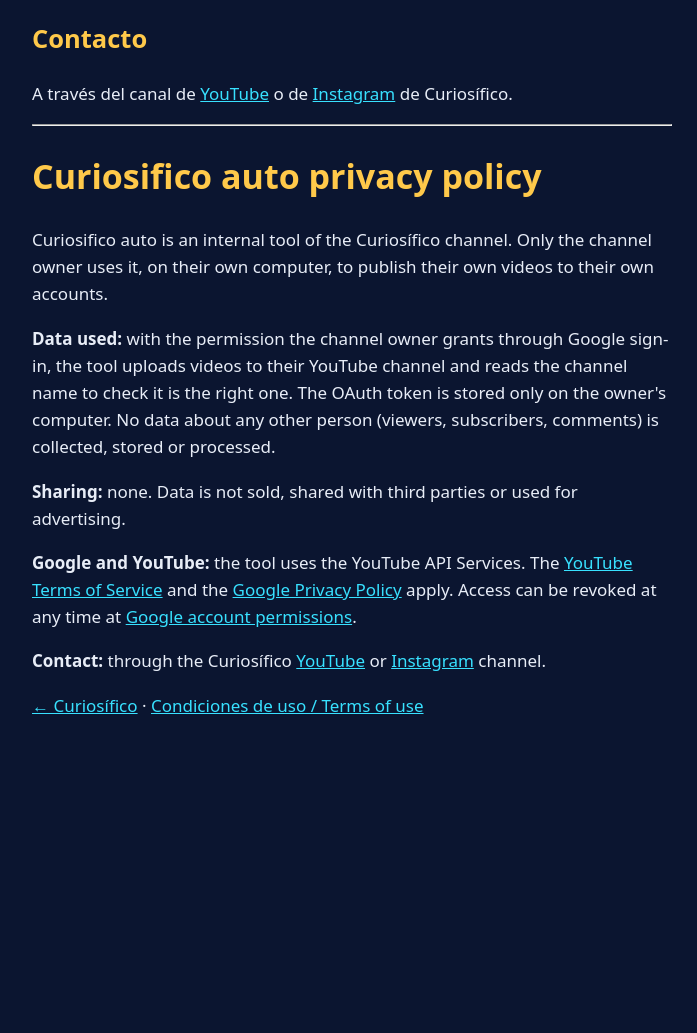
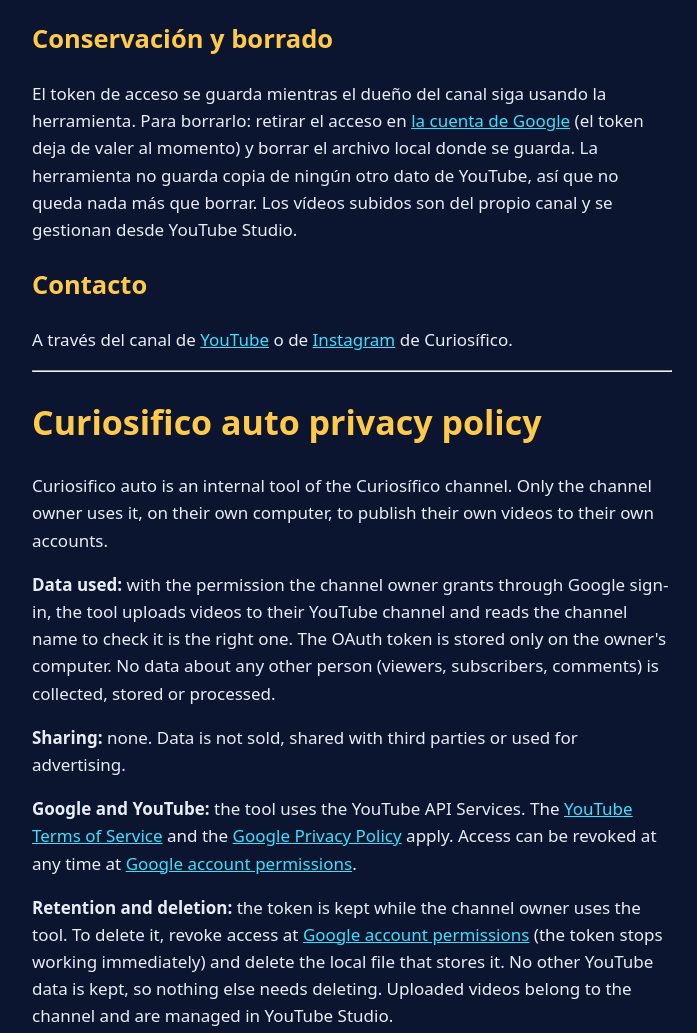
Before and after one commit to Theprim0/curiosifico, a plain HTML site: page privacidad.html in a window 1280 px wide. Shown: the part 934-1967 px from the top of the page, without its empty margins (288-985 px from the left). Before the commit the page ends 1718 px from the top, so only its background shows below. Drawn offline with Linux system fonts and the light colour scheme.

Commit message:
Privacidad: conservación y borrado de datos
Co-Authored-By: Claude Opus 5.5 <noreply@anthropic.com>

```diff
--- a/privacidad.html
+++ b/privacidad.html
@@ -37,6 +37,12 @@
   cualquier momento desde <a href="https://myaccount.google.com/permissions">la configuración de seguridad de la
   cuenta de Google</a>.</p>
 
+  <h2>Conservación y borrado</h2>
+  <p>El token de acceso se guarda mientras el dueño del canal siga usando la herramienta. Para borrarlo: retirar el
+  acceso en <a href="https://myaccount.google.com/permissions">la cuenta de Google</a> (el token deja de valer al
+  momento) y borrar el archivo local donde se guarda. La herramienta no guarda copia de ningún otro dato de YouTube,
+  así que no queda nada más que borrar. Los vídeos subidos son del propio canal y se gestionan desde YouTube Studio.</p>
+
   <h2>Contacto</h2>
   <p>A través del canal de <a href="https://www.youtube.com/@curiosifico">YouTube</a> o de
   <a href="https://www.instagram.com/curiosifico/">Instagram</a> de Curiosífico.</p>
@@ -55,6 +61,10 @@
   <a href="https://www.youtube.com/t/terms">YouTube Terms of Service</a> and the
   <a href="https://policies.google.com/privacy">Google Privacy Policy</a> apply. Access can be revoked at any time at
   <a href="https://myaccount.google.com/permissions">Google account permissions</a>.</p>
+  <p><strong>Retention and deletion:</strong> the token is kept while the channel owner uses the tool. To delete it,
+  revoke access at <a href="https://myaccount.google.com/permissions">Google account permissions</a> (the token stops
+  working immediately) and delete the local file that stores it. No other YouTube data is kept, so nothing else needs
+  deleting. Uploaded videos belong to the channel and are managed in YouTube Studio.</p>
   <p><strong>Contact:</strong> through the Curiosífico <a href="https://www.youtube.com/@curiosifico">YouTube</a> or
   <a href="https://www.instagram.com/curiosifico/">Instagram</a> channel.</p>
   </div>
```
